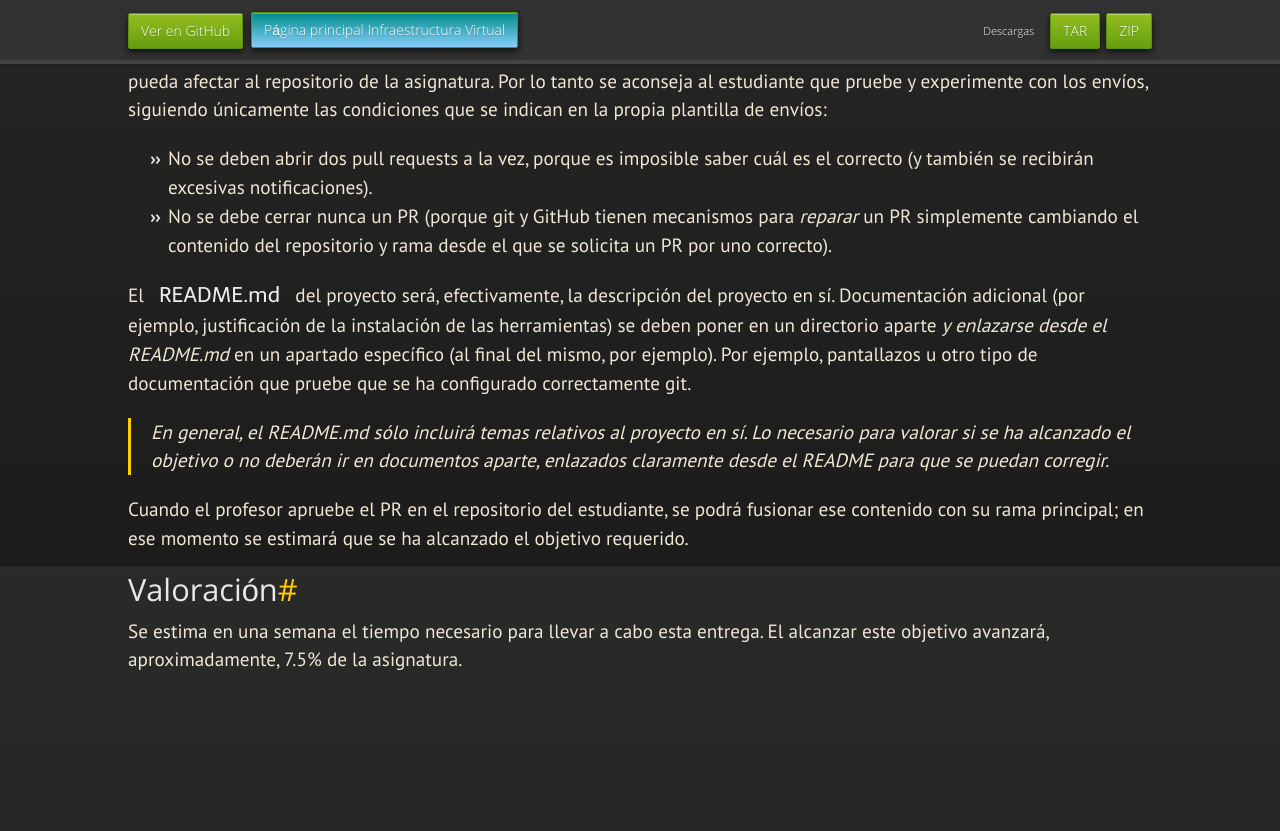
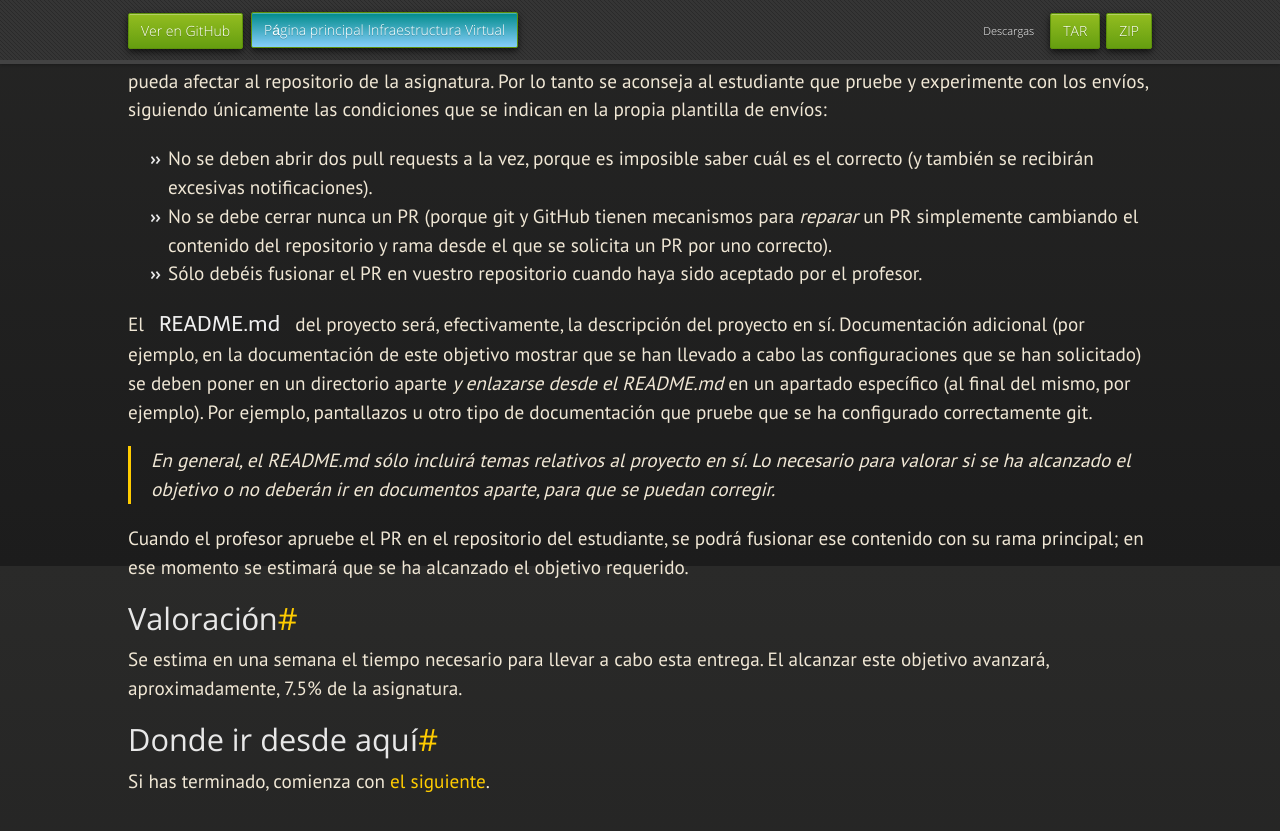
Before and after one commit to JJ/IV, a Jekyll site: the page built from documentos/proyecto/0.Repositorio.md, in a window 1280 px wide and 900 px high, scrolled down 3034 px. Shown: the top 831 px of the window. Built offline with Jekyll 4.4.1, drawn with Linux system fonts in a browser that asks for light colours; nearby versions of some CDN libraries; some web fonts are replaced; our own code applies the rules of GitHub Pages for plain Markdown files; before the commit the page ends 3818 px from its top, so only the background shows below that.

Commit message:
Sync documentos/proyecto/0.Repositorio.md de master a gh-pages

```diff
--- a/documentos/proyecto/0.Repositorio.md
+++ b/documentos/proyecto/0.Repositorio.md
@@ -52,7 +52,7 @@ de una aplicación. El repositorio contendrá inicialmente:
 2. En general, va a ser necesario que entiendas el mecanismo de la
    asignatura y sus contenidos. Por ello, consulta los objetivos
    impartidos en la [primera
-   sesión](https://github.com/JJ/IV-21-22/blob/master/sesiones/semana-01)
+   sesión](https://github.com/JJ/IV-21-22/blob/master/sesiones/semana-01.md)
    si no has podido asistir a clase.
 
 ## Explicación
@@ -158,7 +158,7 @@ procedimiento.
    será lo que se entregará.
 
 Una vez hecho lo anterior, se añadirá
-[al fichero de entrega del proyecto](https://github.com/JJ/IV-21-22/blob/master/proyectos/objetivo-0),
+[al fichero de entrega del proyecto](https://github.com/JJ/IV-21-22/blob/master/proyectos/objetivo-0.md),
 en la fila correspondiente (que estará ya pre-rellena con tu nombre),
 el nombre del proyecto, un enlace *a la rama desde la que te estás
 haciendo un PR a ti mismo* y una versión. Para hacer este PR crearás
@@ -181,18 +181,19 @@ condiciones que se indican en la propia plantilla de envíos:
 * No se debe cerrar nunca un PR (porque git y GitHub tienen mecanismos
   para *reparar* un PR simplemente cambiando el contenido del
   repositorio y rama desde el que se solicita un PR por uno correcto).
+* Sólo debéis fusionar el PR en vuestro repositorio cuando haya sido aceptado
+  por el profesor.
 
-El `README.md` del proyecto será, efectivamente, la descripción del
-proyecto en sí. Documentación adicional (por ejemplo, justificación de
-la instalación de las herramientas) se deben poner en un directorio
-aparte *y enlazarse desde el README.md* en un apartado específico (al
-final del mismo, por ejemplo). Por ejemplo, pantallazos u otro tipo de
-documentación que pruebe que se ha configurado correctamente git.
+El `README.md` del proyecto será, efectivamente, la descripción del proyecto en
+sí. Documentación adicional (por ejemplo, en la documentación de este objetivo
+mostrar que se han llevado a cabo las configuraciones que se han solicitado) se
+deben poner en un directorio aparte *y enlazarse desde el README.md* en un
+apartado específico (al final del mismo, por ejemplo). Por ejemplo, pantallazos
+u otro tipo de documentación que pruebe que se ha configurado correctamente git.
 
 > En general, el README.md sólo incluirá temas relativos al proyecto
 > en sí. Lo necesario para valorar si se ha alcanzado el objetivo o no
-> deberán ir en documentos aparte, *enlazados claramente desde el
-> README* para que se puedan corregir.
+> deberán ir en documentos aparte, para que se puedan corregir.
 
 Cuando el profesor apruebe el PR en el repositorio del estudiante, se
 podrá fusionar ese contenido con su rama principal; en ese momento se
@@ -203,3 +204,7 @@ estimará que se ha alcanzado el objetivo requerido.
 Se estima en una semana el tiempo necesario para llevar a cabo esta
 entrega. El alcanzar este objetivo avanzará, aproximadamente, 7.5% de
 la asignatura.
+
+## Donde ir desde aquí
+
+Si has terminado, comienza con [el siguiente](1.Infraestructura).
```
